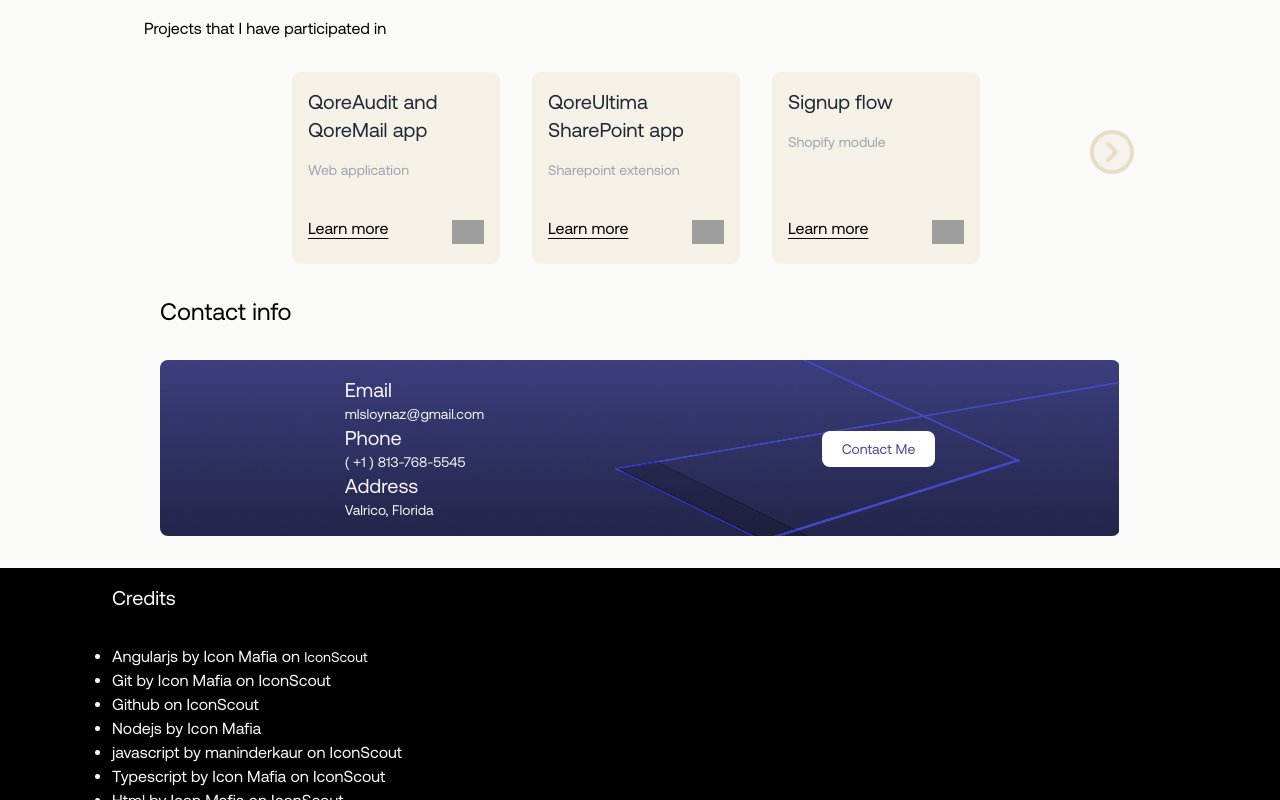
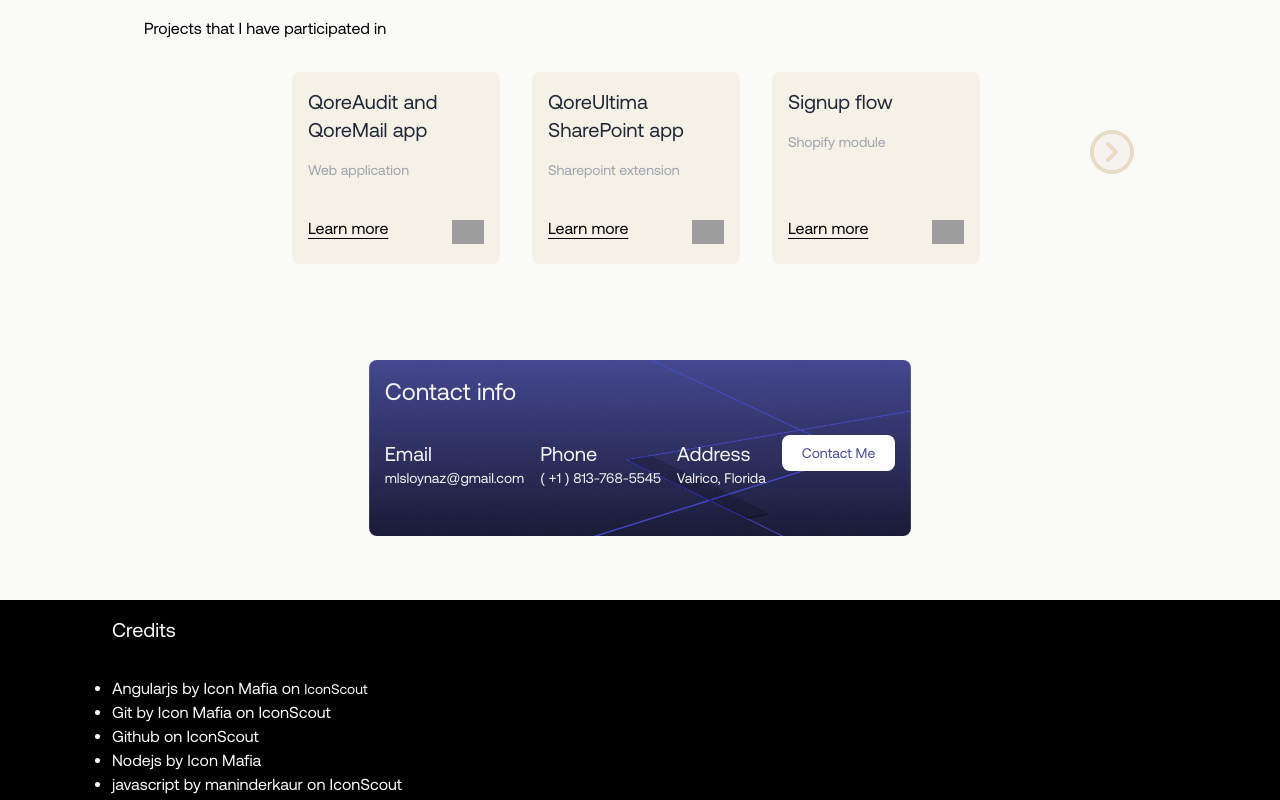
Before and after one commit to mlsloynaz/portfolio, a Next.js app: page / in a window 1280 px wide. Shown: the part 592-1392 px from the top of the page. Built offline with nearby package versions, Linux system fonts and the light colour scheme; grey boxes are pictures that could not be loaded.

Commit message:
fix after design review

```diff
--- a/app/components/contact-details/contact-details.tsx
+++ b/app/components/contact-details/contact-details.tsx
@@ -1,27 +1,27 @@
 import Link from "next/link";
-import {ContactDetails as t} from  '@/utils/resourceContent';
+import { ContactDetails as t } from '@/utils/resourceContent';
 
 export default function ContactDetails() {
     return (
-        <div id="contact-info-section" className="flex flex-col w-full h-full pb-8">
-            <div className="flex flex-col h-full px-4 text-grey-700 ">
+        <div id="contact-info-section" className="py-16" >
+            <div className="flex flex-col h-full w-full bg-portfolio bg-cover bg-center text-stone-100 rounded-lg p-4  ">
                 <h2 className="text-2xl pb-8">{t.title}</h2>
-                <div className="flex bg-portfolio bg-cover bg-center text-stone-100 rounded-lg p-4 justify-around items-center">
-                    <div>
+                <div className="flex flex-col sm:flex-row gap-4 w-full justify-between  pb-4 sm:pb-8">
                     <dl>
                         <dt className="text-xl">{t.email}</dt>
                         <dd className="text-sm"><a href="mailto:your.email@example.com">mlsloynaz@gmail.com</a></dd>
-
+                    </dl>
+                    <dl>
                         <dt className="text-xl">{t.phone}</dt>
                         <dd className="text-sm"><a href="tel:+18137685545">( +1 ) 813-768-5545</a></dd>
-
+                    </dl>
+                    <dl>
                         <dt className="text-xl">{t.address}</dt>
                         <dd className="text-sm">
                             <p>{t.addressValue}</p>
                         </dd>
                     </dl>
-                    </div>
-                    <div>
+                    <div className="pt-4 sm:pt-0">
                         <Link className="button-white" href="/contactme">{t.linkLbl}</Link>
                     </div>
                 </div>
```
Lines whose indentation alone changed are shown as unchanged.
